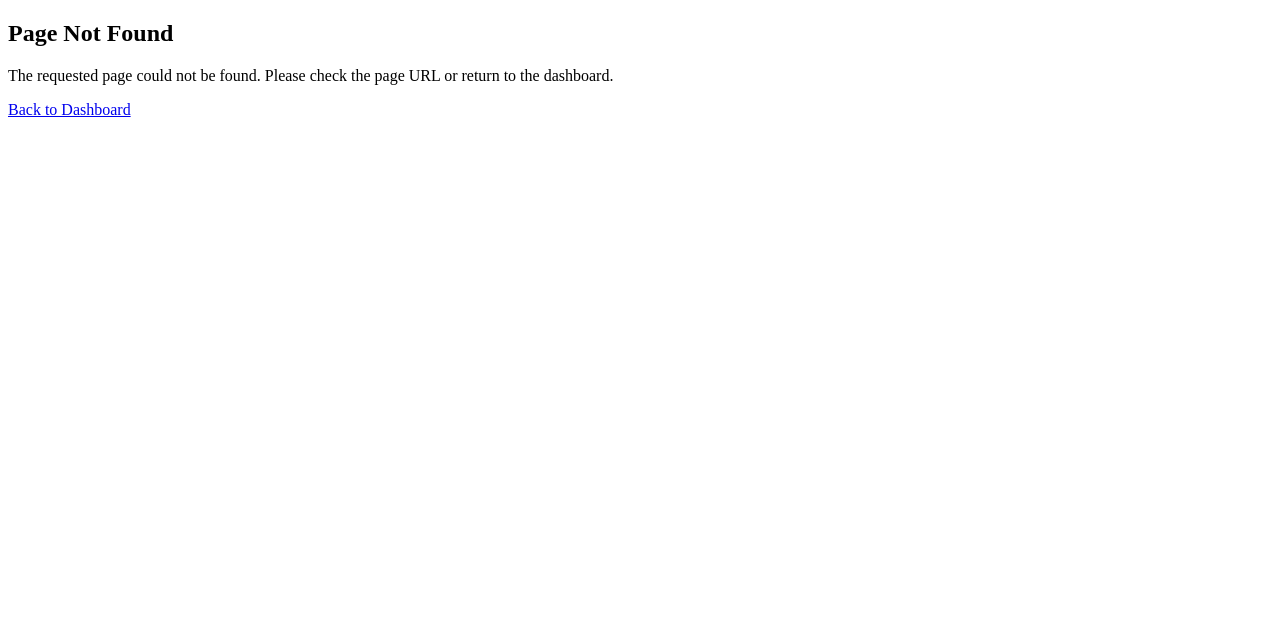
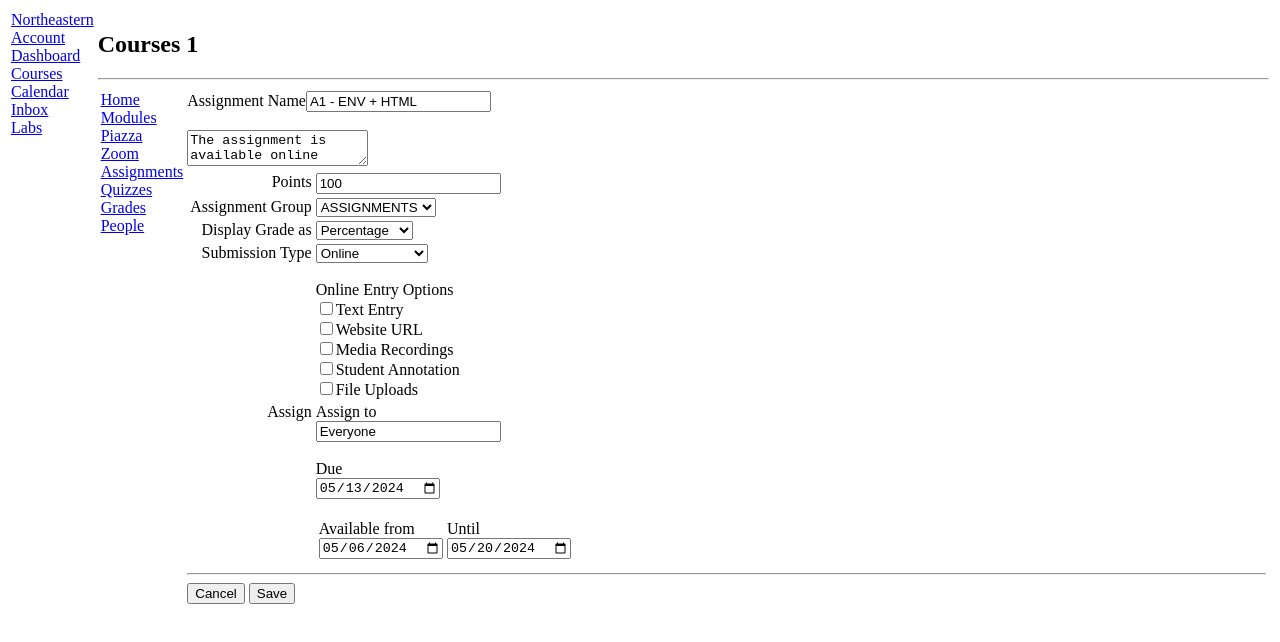
Before and after one commit to sivasathvik/kambaz-next-js, a Next.js app: page /courses/1/assignments/1 in a window 1280 px wide. Before the commit this address had no page. Shown: the top 642 px of the page. Built offline with nearby package versions, Linux system fonts and the light colour scheme.

Commit message:
remaining kambaz assignments assignment editor work

```diff
--- /dev/null
+++ b/app/(kambaz)/courses/[cid]/assignments/[aid]/page.tsx
@@ -0,0 +1,137 @@
+import Link from "next/link";
+
+export default async function AssignmentEditor({
+  params,
+}: {
+  params: Promise<{ cid: string; aid: string }>;
+}) {
+  const { cid } = await params;
+  return (
+    <div id="wd-assignments-editor">
+      <label htmlFor="wd-name">Assignment Name</label>
+      <input id="wd-name" defaultValue="A1 - ENV + HTML" />
+      <br />
+      <br />
+      <textarea
+        id="wd-description"
+        defaultValue="The assignment is available online Submit a link to the landing page of"
+      />
+      <br />
+      <table>
+        <tbody>
+          <tr>
+            <td align="right" valign="top">
+              <label htmlFor="wd-points">Points</label>
+            </td>
+            <td>
+              <input id="wd-points" defaultValue={100} />
+            </td>
+          </tr>
+          <tr>
+            <td align="right" valign="top">
+              <label htmlFor="wd-group">Assignment Group</label>
+            </td>
+            <td>
+              <select id="wd-group" defaultValue="ASSIGNMENTS">
+                <option value="ASSIGNMENTS">ASSIGNMENTS</option>
+                <option value="QUIZZES">QUIZZES</option>
+                <option value="EXAMS">EXAMS</option>
+                <option value="PROJECT">PROJECT</option>
+              </select>
+            </td>
+          </tr>
+          <tr>
+            <td align="right" valign="top">
+              <label htmlFor="wd-display-grade-as">Display Grade as</label>
+            </td>
+            <td>
+              <select id="wd-display-grade-as" defaultValue="Percentage">
+                <option value="Percentage">Percentage</option>
+                <option value="Points">Points</option>
+                <option value="Letter Grade">Letter Grade</option>
+              </select>
+            </td>
+          </tr>
+          <tr>
+            <td align="right" valign="top">
+              <label htmlFor="wd-submission-type">Submission Type</label>
+            </td>
+            <td>
+              <select id="wd-submission-type" defaultValue="Online">
+                <option value="Online">Online</option>
+                <option value="On Paper">On Paper</option>
+                <option value="No Submission">No Submission</option>
+              </select>
+              <br />
+              <br />
+              Online Entry Options
+              <br />
+              <input type="checkbox" id="wd-text-entry" />
+              <label htmlFor="wd-text-entry">Text Entry</label>
+              <br />
+              <input type="checkbox" id="wd-website-url" />
+              <label htmlFor="wd-website-url">Website URL</label>
+              <br />
+              <input type="checkbox" id="wd-media-recordings" />
+              <label htmlFor="wd-media-recordings">Media Recordings</label>
+              <br />
+              <input type="checkbox" id="wd-student-annotation" />
+              <label htmlFor="wd-student-annotation">Student Annotation</label>
+              <br />
+              <input type="checkbox" id="wd-file-upload" />
+              <label htmlFor="wd-file-upload">File Uploads</label>
+            </td>
+          </tr>
+          <tr>
+            <td align="right" valign="top">
+              Assign
+            </td>
+            <td>
+              <label htmlFor="wd-assign-to">Assign to</label>
+              <br />
+              <input id="wd-assign-to" defaultValue="Everyone" />
+              <br />
+              <br />
+              <label htmlFor="wd-due-date">Due</label>
+              <br />
+              <input type="date" id="wd-due-date" defaultValue="2024-05-13" />
+              <br />
+              <br />
+              <table>
+                <tbody>
+                  <tr>
+                    <td>
+                      <label htmlFor="wd-available-from">Available from</label>
+                      <br />
+                      <input
+                        type="date"
+                        id="wd-available-from"
+                        defaultValue="2024-05-06"
+                      />
+                    </td>
+                    <td>
+                      <label htmlFor="wd-available-until">Until</label>
+                      <br />
+                      <input
+                        type="date"
+                        id="wd-available-until"
+                        defaultValue="2024-05-20"
+                      />
+                    </td>
+                  </tr>
+                </tbody>
+              </table>
+            </td>
+          </tr>
+        </tbody>
+      </table>
+      <hr />
+      <Link href={`/courses/${cid}/assignments`} id="wd-cancel">
+        <button type="button">Cancel</button>
+      </Link>{" "}
+      <Link href={`/courses/${cid}/assignments`} id="wd-save">
+        <button type="button">Save</button>
+      </Link>
+    </div>
+  );
+}
```
Also changed, not shown: app/(kambaz)/courses/[cid]/assignments/AssignmentItem.tsx (added, +26 -0 lines), app/(kambaz)/courses/[cid]/assignments/page.tsx (+37 -2 lines).
